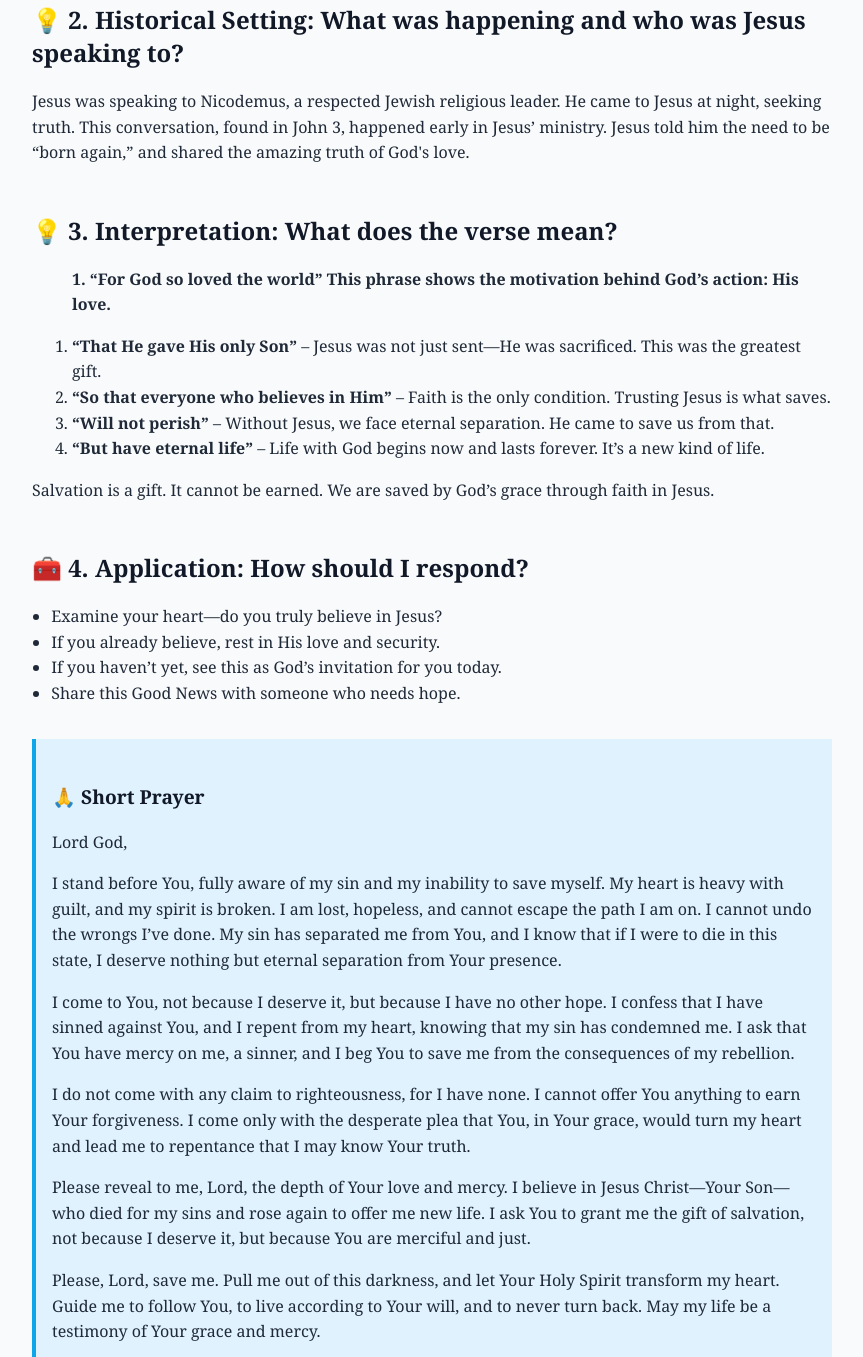
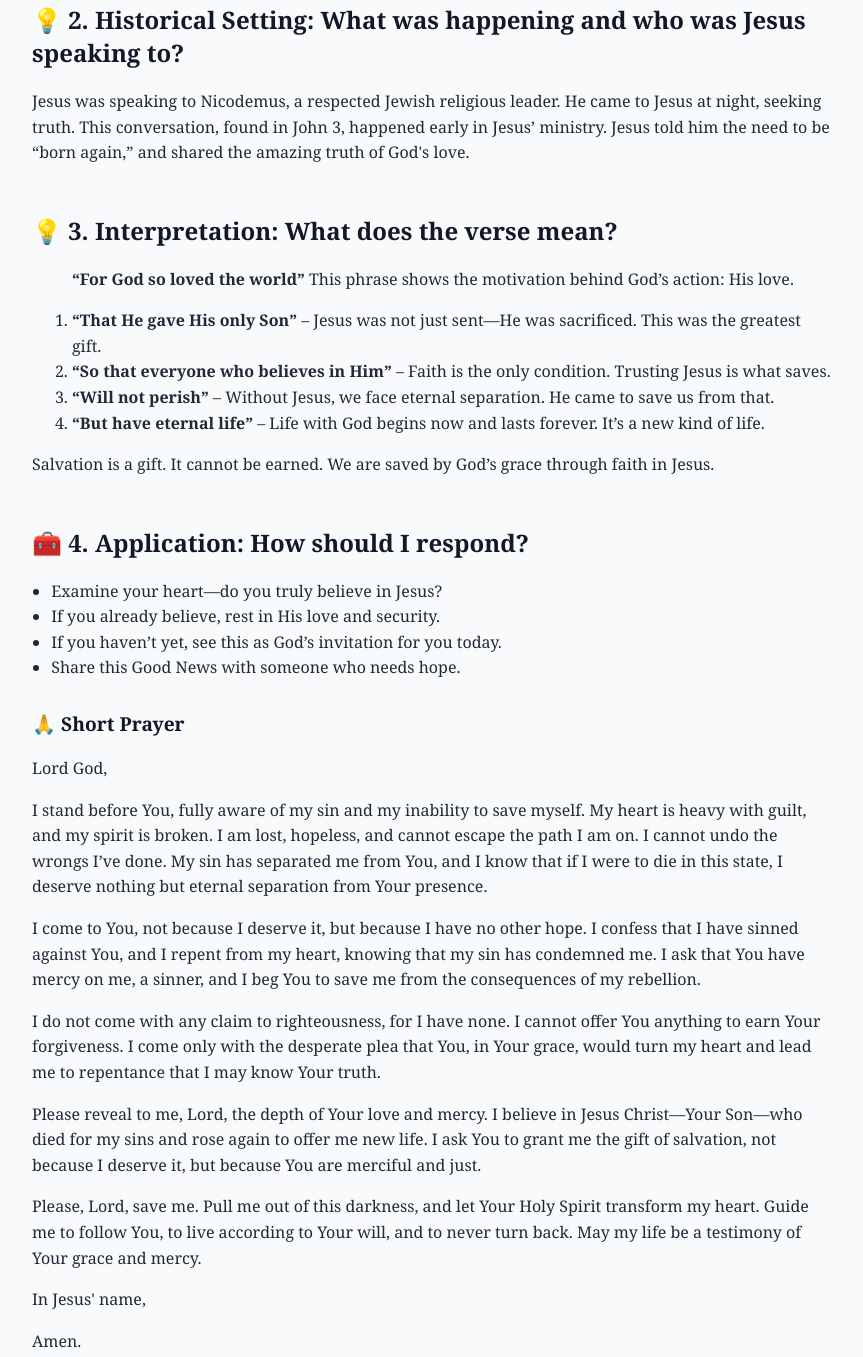
Before and after one commit to alvinspyro2024/alvinspyro.art, a plain HTML site: page J316.html in a window 1280 px wide. Shown: the part 1441-2798 px from the top of the page, without its empty margins (208-1071 px from the left). Drawn offline with Linux system fonts and the light colour scheme.

Commit message:
Update J316.html

```diff
--- a/J316.html
+++ b/J316.html
@@ -81,8 +81,7 @@
     <p><ems>“For God so loved the world, that He gave His only Son, so that everyone who believes in Him will not perish, but have eternal life.”</ems></p>
   </div>
 
-  <div class="section">
-    <h2>🕵️ 1. Observation: What does the verse say?</h2>
+      <h2>🕵️ 1. Observation: What does the verse say?</h2>
     <ul>
       <li>"For God so loved the world" – God's immense love for all humanity.</li>
       <li>"That He gave His only Son" – The sacrificial giving of Jesus.</li>
@@ -91,7 +90,6 @@
       <li>"But have eternal life" – The gift of everlasting life with God.</li>
     </ul>
     <p>This verse encapsulates the essence of the Gospel message.</p>
-  </div>
 
   <div class="section">
     <h2>💡 Why God Gave His Son (and Man’s Sinfulness)</h2>
@@ -109,7 +107,7 @@
   <div class="section">
     <h2>💡 3. Interpretation: What does the verse mean?</h2>
     <ol>
-      <p><strong>1. “For God so loved the world” This phrase shows the motivation behind God’s action: His love.</strong></p>
+      <p><strong>“For God so loved the world”</strong> This phrase shows the motivation behind God’s action: His love.</p>
       <li><strong>“That He gave His only Son”</strong> – Jesus was not just sent—He was sacrificed. This was the greatest gift.</li>
       <li><strong>“So that everyone who believes in Him”</strong> – Faith is the only condition. Trusting Jesus is what saves.</li>
       <li><strong>“Will not perish”</strong> – Without Jesus, we face eternal separation. He came to save us from that.</li>
@@ -128,7 +126,7 @@
     </ul>
   </div>
 
-  <div class="prayer">
+
     <h3>🙏 Short Prayer</h3>
     <p>Lord God,</p>
     <p>I stand before You, fully aware of my sin and my inability to save myself. My heart is heavy with guilt, and my spirit is broken. I am lost, hopeless, and cannot escape the path I am on. I cannot undo the wrongs I’ve done. My sin has separated me from You, and I know that if I were to die in this state, I deserve nothing but eternal separation from Your presence.</p>
@@ -140,8 +138,6 @@
  <p>Amen.
 </p>
 
-  </div>
-
   <footer>
     Visit my <a href="https://www.alvinspyro.art/facebook" target="_blank">Facebook page</a>
   </footer>
```
